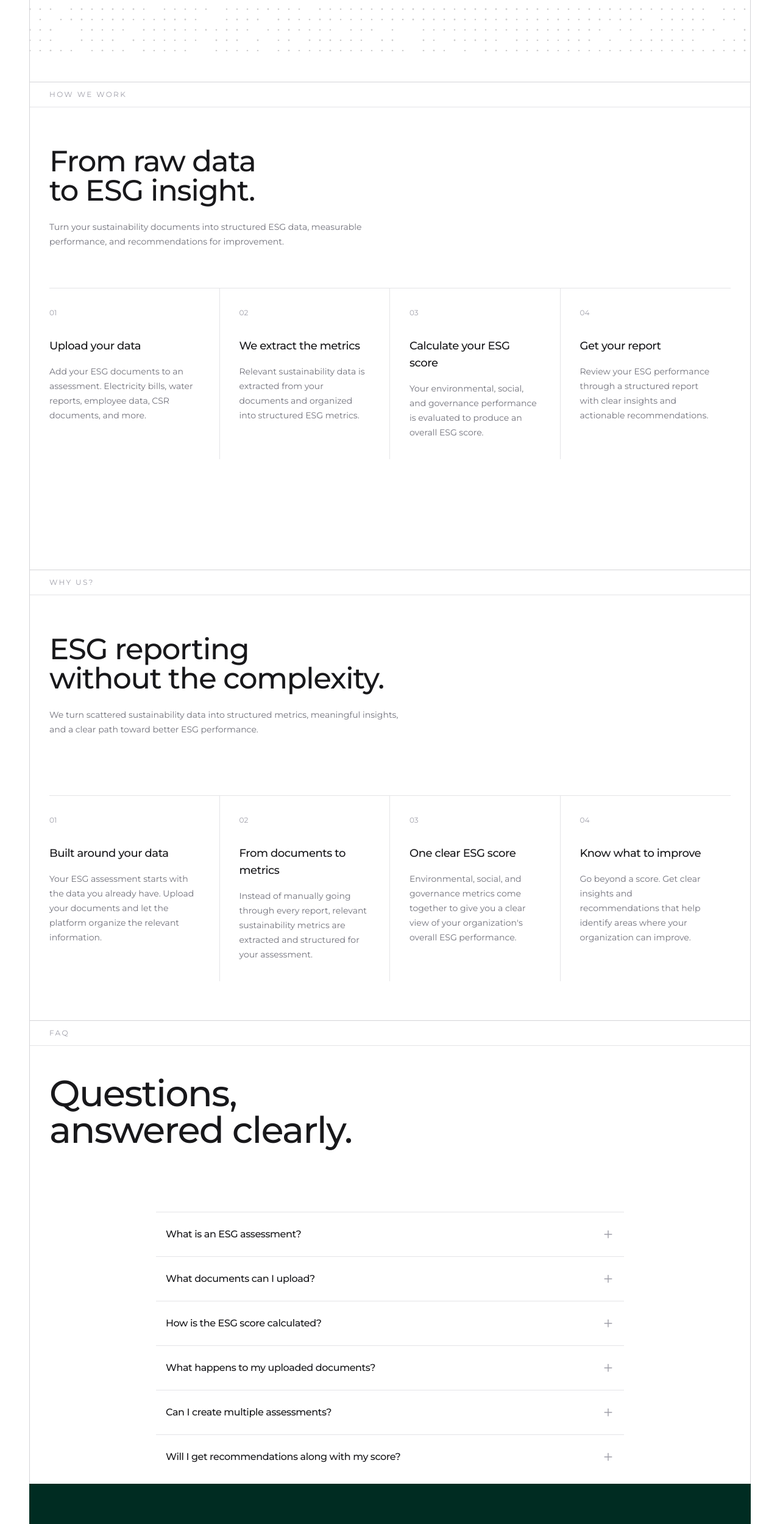
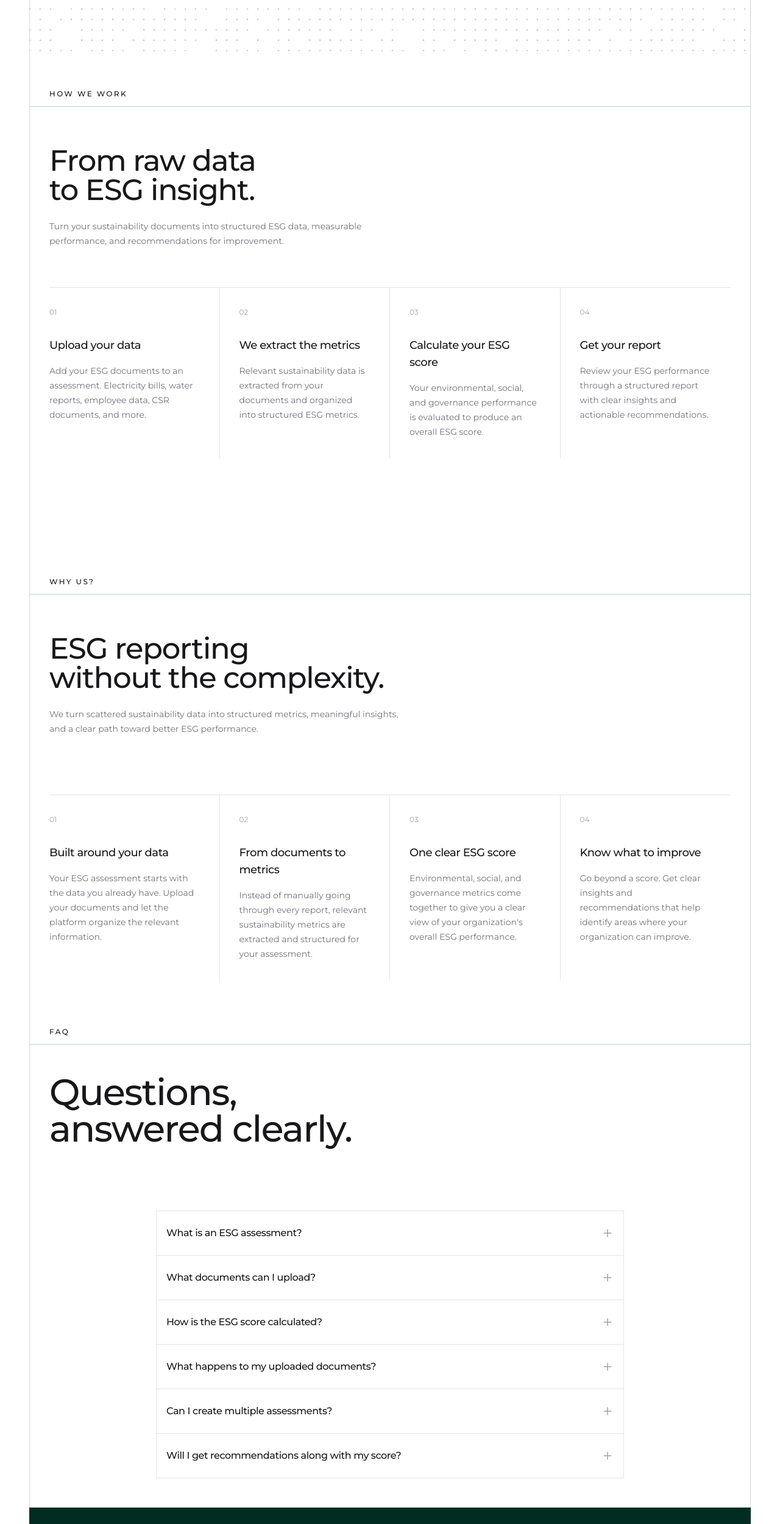
Before and after one commit to Alorik/verde, a Next.js app: page /dashboard in a window 1280 px wide. Shown: the part 780-3279 px from the top of the page at 61% size. Built offline with nearby package versions, Linux system fonts and the light colour scheme; no server answers.

Commit message:
fix: border fixes done

```diff
--- a/components/dashboard/FAQSection.tsx
+++ b/components/dashboard/FAQSection.tsx
@@ -41,9 +41,9 @@ export default function FAQSection() {
   const [openIndex, setOpenIndex] = useState<number | null>(null);
 
   return (
-    <section className="border-t border-zinc-300 border-x bg-white">
+    <section className=" border-zinc-300 border-x bg-white">
       {/* Sticky Section Label */}
-      <p className="sticky top-16 z-10 border-b border-zinc-200 bg-white px-8 py-3 text-xs uppercase tracking-[0.2em] text-zinc-400">
+      <p className="sticky top-16 z-10 border-b border-emerald-700/30 bg-white px-8 py-3 text-xs uppercase tracking-[0.2em] text-zinc-900 font-medium">
         FAQ
       </p>
 
@@ -54,11 +54,11 @@ export default function FAQSection() {
           answered clearly.
         </h2>
       </div>
-      <div className="mx-auto flex flex-col items-center px-8 py-2">
+      <div className="mx-auto flex flex-col items-center px-8 py-2 pb-12">
         {/* Header — centered */}
 
         {/* FAQ — centered as a block */}
-        <div className="mt-24 w-full max-w-3xl border-t border-zinc-200">
+        <div className="mt-24 w-full max-w-3xl border border-zinc-200">
           {faqs.map((faq, index) => {
             const isOpen = openIndex === index;
 
--- a/components/dashboard/HowWorkSection.tsx
+++ b/components/dashboard/HowWorkSection.tsx
@@ -27,9 +27,9 @@ export default function HowWeWorkSection() {
   ];
 
   return (
-    <section className="border-t min-h-screen border-zinc-300 border-x bg-white">
+    <section className="min-h-screen border-zinc-300 border-x bg-white">
       {/* Sticky label bar — the only sticky element in this section */}
-      <p className="sticky top-16 z-10 border-b border-zinc-200 bg-white px-8 py-3 text-xs uppercase tracking-[0.2em] text-zinc-400">
+      <p className="sticky top-16 z-10 border-b border-emerald-700/30 bg-white px-8 py-3 text-xs uppercase tracking-[0.2em] text-zinc-900 font-medium">
         How we work
       </p>
 
--- a/components/dashboard/WhyUs.tsx
+++ b/components/dashboard/WhyUs.tsx
@@ -27,8 +27,8 @@ export default function WhyUsSection() {
   ];
 
   return (
-    <section className="border-t border-zinc-300 border-x bg-white">
-      <p className="sticky top-16 z-10 border-b border-zinc-200 bg-white px-8 py-3 text-xs uppercase tracking-[0.2em] text-zinc-400">
+    <section className=" border-zinc-300 border-x bg-white">
+      <p className="sticky top-16 z-10 border-b border-emerald-700/30 bg-white px-8 py-3 text-xs uppercase tracking-[0.2em] text-zinc-900 font-medium">
         Why Us?
       </p>
 
@@ -52,7 +52,7 @@ export default function WhyUsSection() {
           {reasons.map((reason) => (
             <div
               key={reason.number}
-              className="border-b border-zinc-200 py-8 md:border-b-0 md:border-r md:px-8 md:first:pl-0 md:last:border-r-0"
+              className=" border-zinc-200 py-8  md:border-r md:px-8 md:first:pl-0 md:last:border-r-0"
             >
               <p className="text-xs text-zinc-400">{reason.number}</p>
 
```
